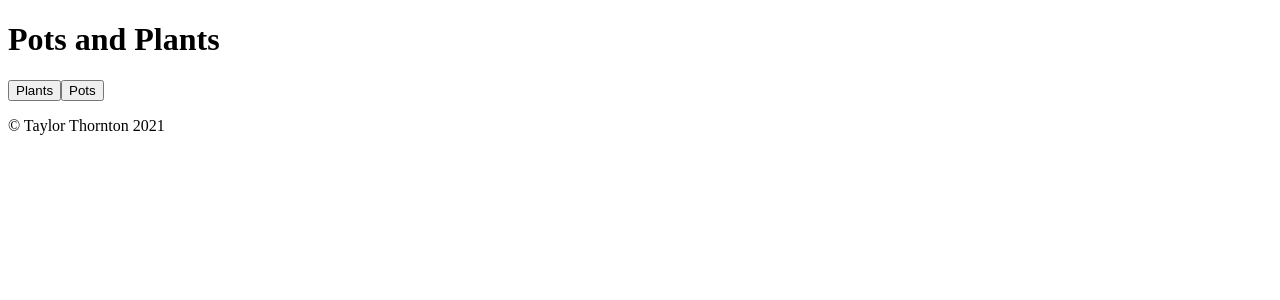
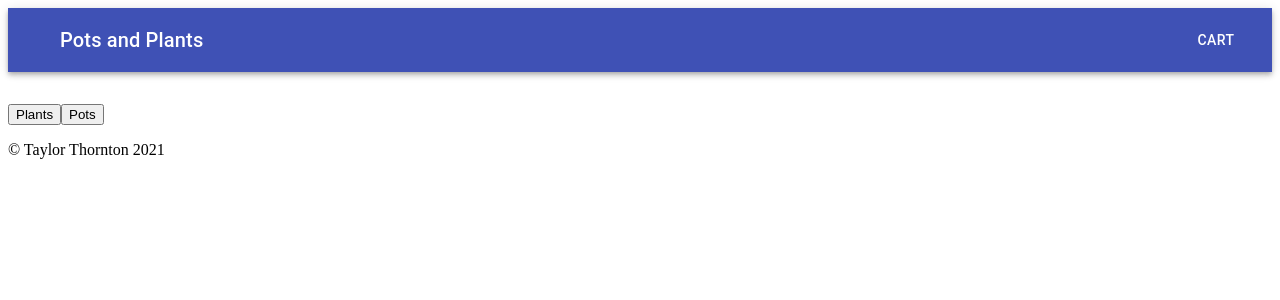
Before and after one commit to thornrae/virtual-store, a React (Create React App) app: page / in a window 1280 px wide. Shown: the top 300 px of the page. Built offline with nearby package versions, Linux system fonts and the light colour scheme.

Commit message:
material UI header & card button updates

```diff
--- a/src/components/header.js
+++ b/src/components/header.js
@@ -1,8 +1,42 @@
 import React from 'react';
+import { makeStyles } from '@material-ui/core/styles';
+import AppBar from '@material-ui/core/AppBar';
+import Toolbar from '@material-ui/core/Toolbar';
+import Typography from '@material-ui/core/Typography';
+import Button from '@material-ui/core/Button';
+import IconButton from '@material-ui/core/IconButton';
+// import MenuIcon from '@material-ui/icons/Menu';
+
+const useStyles = makeStyles((theme) => ({
+  root: {
+    flexGrow: 1,
+    marginBottom: "2em"
+  },
+  menuButton: {
+    marginRight: theme.spacing(2),
+  },
+  title: {
+    flexGrow: 1,
+  },
+}));
+
 
 function Header() {
+  const classes = useStyles();
   return (
-    <h1>Pots and Plants</h1>
+    <div className={classes.root}>
+      <AppBar position="static">
+        <Toolbar>
+          <IconButton edge="start" className={classes.menuButton} color="inherit" aria-label="menu">
+            {/* <MenuIcon /> */}
+          </IconButton>
+          <Typography variant="h6" className={classes.title}>
+            Pots and Plants
+          </Typography>
+          <Button color="inherit">Cart</Button>
+        </Toolbar>
+      </AppBar>
+    </div>
   )
 }
 
--- a/src/components/products.js
+++ b/src/components/products.js
@@ -1,4 +1,4 @@
-import React, {useEffect} from 'react';
+import React from 'react';
 
 import {useSelector} from 'react-redux';
 
@@ -88,16 +88,14 @@
       </CardActionArea>
       <CardActions>
         <Button size="small" color="primary">
-          Share
+          Add to Cart
         </Button>
         <Button size="small" color="primary">
-          Learn More
+          More Details
         </Button>
       </CardActions>
     </Card>
     ))}
-
-
         </Grid>
       </Grid>
     </Grid>
--- a/src/components/storefront.js
+++ b/src/components/storefront.js
@@ -1,24 +1,10 @@
 import React from 'react';
-
-import { makeStyles } from '@material-ui/core/styles';
 
 import Header from './header.js';
 import Categories from './categories.js';
 import Product from './products.js';
 import Footer from './footer.js';
 
-const useStyles = makeStyles((theme) => ({
-  root: {
-    flexGrow: 1,
-  },
-  paper: {
-    height: 140,
-    width: 100,
-  },
-  control: {
-    padding: theme.spacing(2),
-  },
-}));
 
 function Storefront () {
 
```
